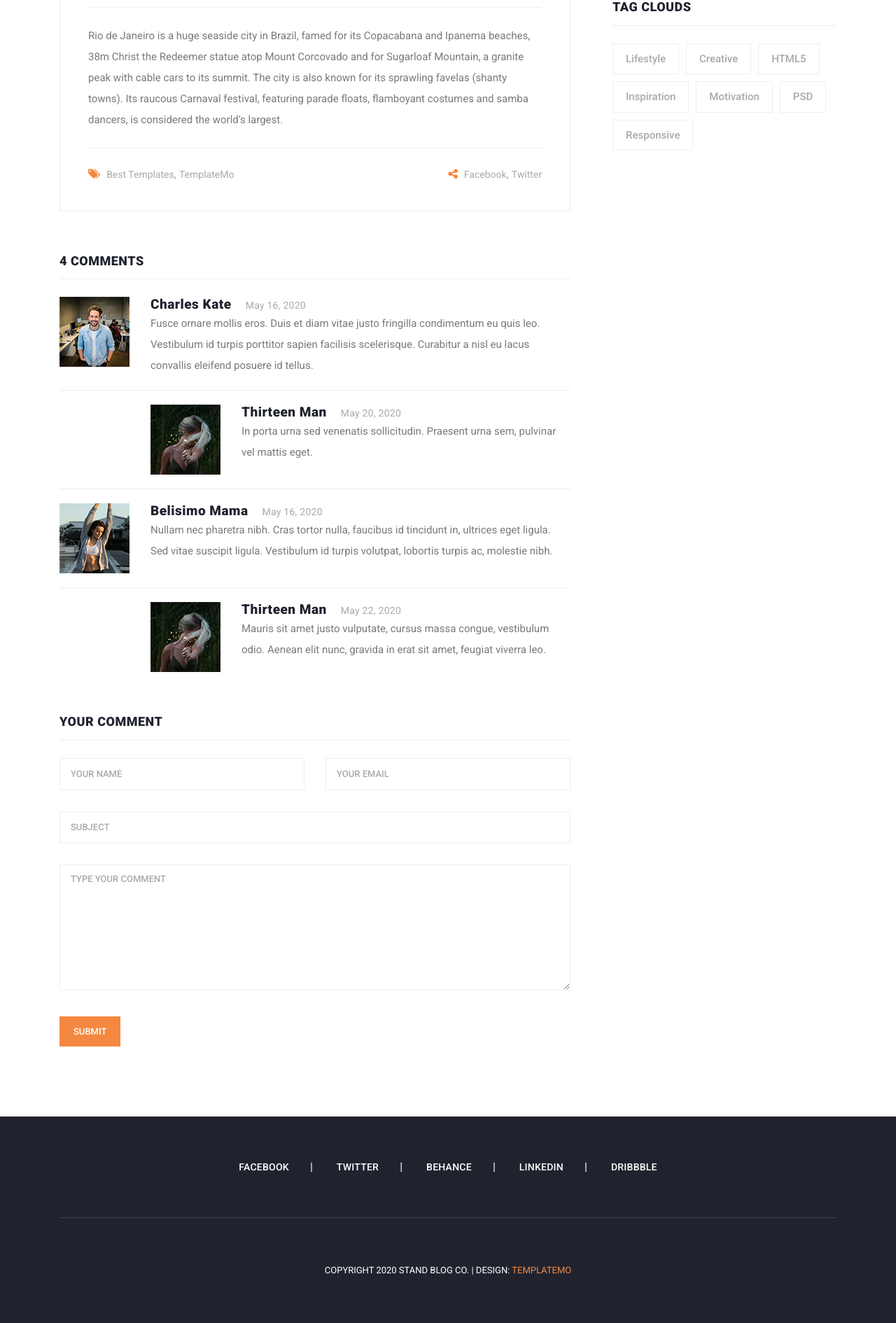
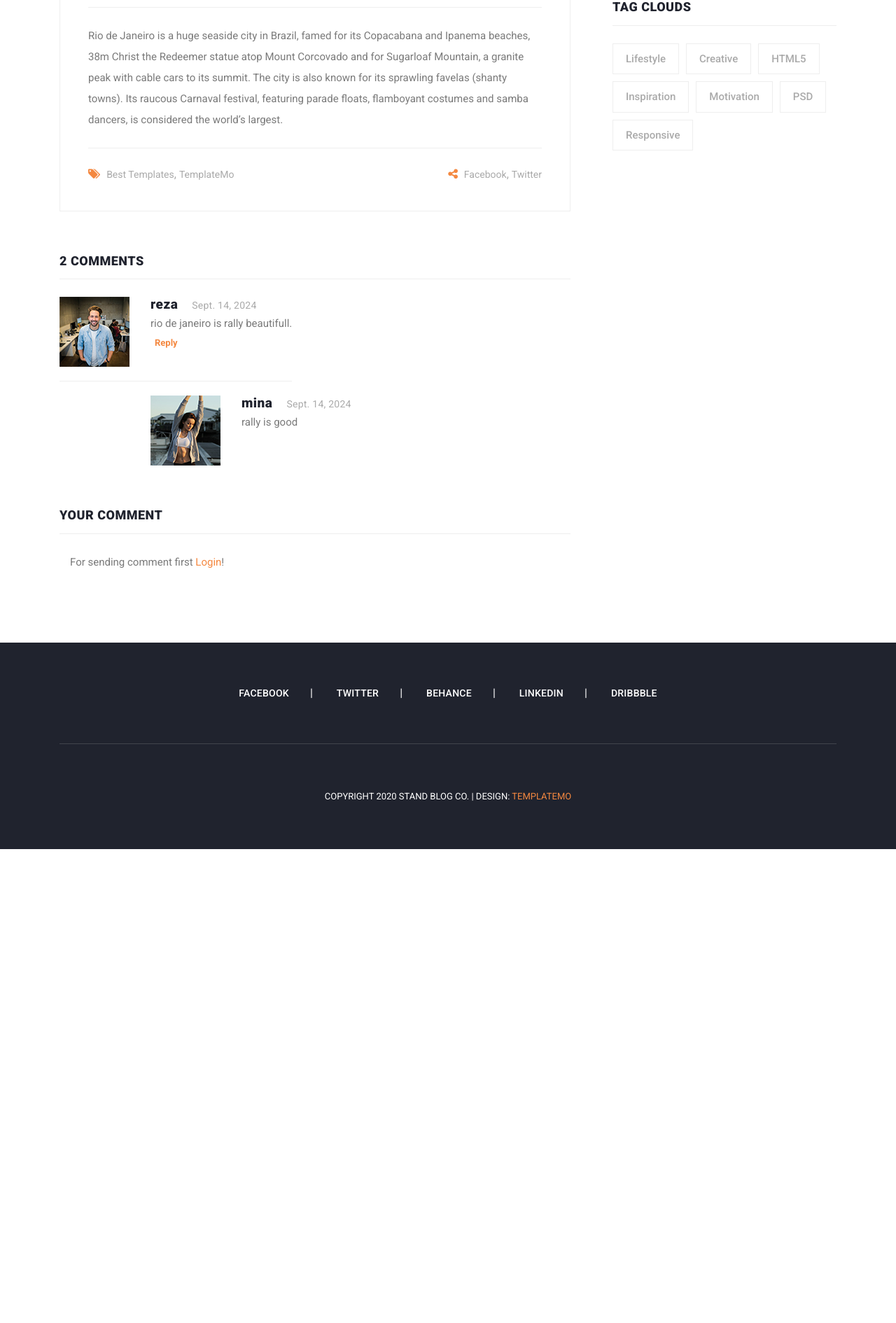
Before and after one commit to R-Zarei/blog, a Django app: page /posts/1/ in a window 1280 px wide. Shown: the part 1564-3454 px from the top of the page at 70% size. After the commit the page ends 2777 px from the top, so only its background shows below. Run offline with Django 5.2, Linux system fonts and the light colour scheme; data comes from the database, SQL or seed files in the repository; both versions use the stored data as it was after the commit; some libraries are stand-ins or nearby versions.

Commit message:
create comment model and create reply mechanisme and add it to post_details view and template.

```diff
--- a/blog_app/admin.py
+++ b/blog_app/admin.py
@@ -1,6 +1,7 @@
 from django.contrib import admin
-from .models import Post, Category
+from .models import Post, Category, Comment
 
 
 admin.site.register(Post)
 admin.site.register(Category)
+admin.site.register(Comment)
--- a/blog_app/models.py
+++ b/blog_app/models.py
@@ -41,3 +41,15 @@ class Post(models.Model):
 
     def __str__(self):
         return f'{self.pk}. {self.title}'
+
+
+class Comment(models.Model):
+    post = models.ForeignKey(Post, on_delete=models.CASCADE, related_name='comments')
+    user = models.ForeignKey(User, on_delete=models.CASCADE, related_name='comments')
+    # many to one related to object of this model for replies.
+    parent = models.ForeignKey('self', blank=True, null=True, on_delete=models.CASCADE, related_name='replies')
+    body = models.TextField()
+    created = models.DateField(auto_now_add=True)
+
+    def __str__(self):
+        return f'{self.post}. {self.user}. {self.body[:50]}'
--- a/blog_app/templates/blog_app/post_details.html
+++ b/blog_app/templates/blog_app/post_details.html
@@ -95,55 +95,52 @@
                             <div class="col-lg-12">
                                 <div class="sidebar-item comments">
                                     <div class="sidebar-heading">
-                                        <h2>4 comments</h2>
+                                        <h2>{{ post.comments.count }} comments</h2>
                                     </div>
                                     <div class="content">
                                         <ul>
-                                            <li>
+                                            {% for comment in post.comments.all %}
+                                                {% if comment.parent == None %}
+                                                    <li style="display: table">
                                                         <div class="author-thumb">
-                                                    <img src="assets/images/comment-author-01.jpg" alt="">
+                                                            {% if comment.user.profile.image %}
+                                                                <img src="{{ comment.user.profile.image.url }}"
+                                                                     alt="profile_img">
+                                                            {% else %}
+                                                                <img src="{% static 'icon/profile.png' %}"
+                                                                     alt="profile_img">
+                                                            {% endif %}
                                                         </div>
                                                         <div class="right-content">
-                                                    <h4>Charles Kate<span>May 16, 2020</span></h4>
-                                                    <p>Fusce ornare mollis eros. Duis et diam vitae justo fringilla
-                                                        condimentum eu quis leo. Vestibulum id turpis porttitor sapien
-                                                        facilisis scelerisque. Curabitur a nisl eu lacus convallis
-                                                        eleifend posuere id tellus.</p>
+                                                            <h4>{{ comment.user.username }}<span>{{ comment.created }}</span>
+                                                            </h4>
+                                                            <p>{{ comment.body }}</p>
+                                                            <button onclick="is_reply({{ comment.id }})"
+                                                                    style=" font-weight: bold ; font-size: 13px;  background: transparent; border: none; color: #f48840">
+                                                                Reply
+                                                            </button>
                                                         </div>
                                                     </li>
-                                            <li class="replied">
+                                                    {% for reply in comment.replies.all %}
+                                                        <li class="replied" style="display: table">
                                                             <div class="author-thumb">
-                                                    <img src="assets/images/comment-author-02.jpg" alt="">
+                                                                {% if reply.user.profile.image %}
+                                                                    <img src="{{ reply.user.profile.image.url }}"
+                                                                         alt="profile_img">
+                                                                {% else %}
+                                                                    <img src="{% static 'icon/profile.png' %}"
+                                                                         alt="profile_img">
+                                                                {% endif %}
                                                             </div>
                                                             <div class="right-content">
-                                                    <h4>Thirteen Man<span>May 20, 2020</span></h4>
-                                                    <p>In porta urna sed venenatis sollicitudin. Praesent urna sem,
-                                                        pulvinar vel mattis eget.</p>
+                                                                <h4>{{ reply.user.username }}<span>{{ reply.created }}</span>
+                                                                </h4>
+                                                                <p>{{ reply.body }}</p>
                                                             </div>
                                                         </li>
-                                            <li>
-                                                <div class="author-thumb">
-                                                    <img src="assets/images/comment-author-03.jpg" alt="">
-                                                </div>
-                                                <div class="right-content">
-                                                    <h4>Belisimo Mama<span>May 16, 2020</span></h4>
-                                                    <p>Nullam nec pharetra nibh. Cras tortor nulla, faucibus id
-                                                        tincidunt in, ultrices eget ligula. Sed vitae suscipit ligula.
-                                                        Vestibulum id turpis volutpat, lobortis turpis ac, molestie
-                                                        nibh.</p>
-                                                </div>
-                                            </li>
-                                            <li class="replied">
-                                                <div class="author-thumb">
-                                                    <img src="assets/images/comment-author-02.jpg" alt="">
-                                                </div>
-                                                <div class="right-content">
-                                                    <h4>Thirteen Man<span>May 22, 2020</span></h4>
-                                                    <p>Mauris sit amet justo vulputate, cursus massa congue, vestibulum
-                                                        odio. Aenean elit nunc, gravida in erat sit amet, feugiat
-                                                        viverra leo.</p>
-                                                </div>
-                                            </li>
+                                                    {% endfor %}
+                                                {% endif %}
+                                            {% endfor %}
                                         </ul>
                                     </div>
                                 </div>
@@ -154,29 +151,14 @@
                                         <h2>Your comment</h2>
                                     </div>
                                     <div class="content">
-                                        <form id="comment" action="#" method="post">
+                                        {% if request.user.is_authenticated %}
+                                            <form id="comment" action="" method="post">
+                                                {% csrf_token %}
                                                 <div class="row">
-                                                <div class="col-md-6 col-sm-12">
-                                                    <fieldset>
-                                                        <input name="name" type="text" id="name" placeholder="Your name"
-                                                               required="">
-                                                    </fieldset>
-                                                </div>
-                                                <div class="col-md-6 col-sm-12">
-                                                    <fieldset>
-                                                        <input name="email" type="text" id="email"
-                                                               placeholder="Your email" required="">
-                                                    </fieldset>
-                                                </div>
-                                                <div class="col-md-12 col-sm-12">
-                                                    <fieldset>
-                                                        <input name="subject" type="text" id="subject"
-                                                               placeholder="Subject">
-                                                    </fieldset>
-                                                </div>
+                                                    <input type="hidden" id="parent_id" name="parent_id">
                                                     <div class="col-lg-12">
                                                         <fieldset>
-                                                        <textarea name="message" rows="6" id="message"
+                                                        <textarea name="body" rows="6" id="body"
                                                                   placeholder="Type your comment"
                                                                   required=""></textarea>
                                                         </fieldset>
@@ -190,6 +172,15 @@
                                                     </div>
                                                 </div>
                                             </form>
+                                        {% else %}
+                                            <div class="col-lg-12">
+                                                <fieldset>
+                                                    <P>For sending comment first <a href="{% url 'account_app:login' %}"
+                                                                                    style="color: #f48840">Login</a>!
+                                                    </P>
+                                                </fieldset>
+                                            </div>
+                                        {% endif %}
                                     </div>
                                 </div>
                             </div>
@@ -234,4 +225,11 @@
             </div>
         </div>
     </section>
+    <script>
+        function is_reply(id) {
+            document.getElementById('parent_id').value = id
+            document.getElementById('body').placeholder = "Type your reply"
+            window.location.href = "#body"
+        }
+    </script>
 {% endblock %}
--- a/blog_app/views.py
+++ b/blog_app/views.py
@@ -1,10 +1,15 @@
 from django.shortcuts import render, get_object_or_404
-from .models import Post, Category
+from .models import Post, Category, Comment
 from django.core.paginator import Paginator, EmptyPage, PageNotAnInteger
 
 
 def post_details(request, pk):
-    post = Post.objects.get(pk=pk)
+    post = get_object_or_404(Post, pk=pk)
+    if request.method == 'POST':
+        parent_id = request.POST.get('parent_id')
+        body = request.POST.get('body')
+        Comment.objects.create(post=post, user=request.user, body=body, parent_id=parent_id)
+
     return render(request, 'blog_app/post_details.html', {'post': post})
 
 
```
Also changed, not shown: blog_app/migrations/0006_alter_post_options_alter_post_pub_date_comment.py (added), db.sqlite3, media/profile/img/R.jpg (deleted), media/profile/img/comment-author-01.jpg (added), media/profile/img/comment-author-03.jpg (added), static/icon/profile.png (added). Lines whose indentation alone changed are shown as unchanged.
